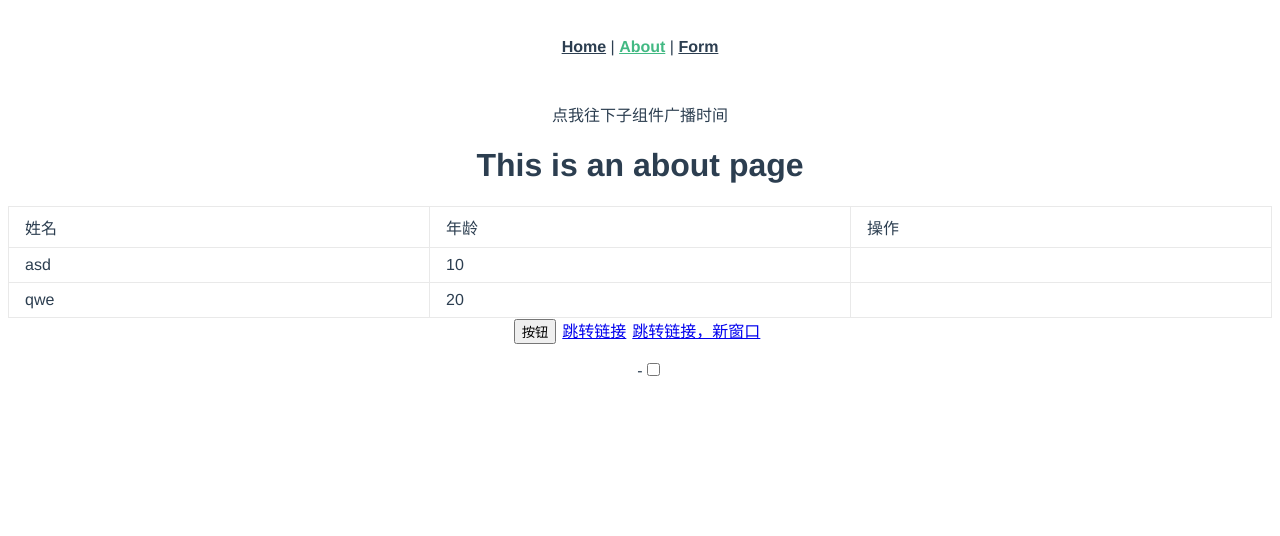
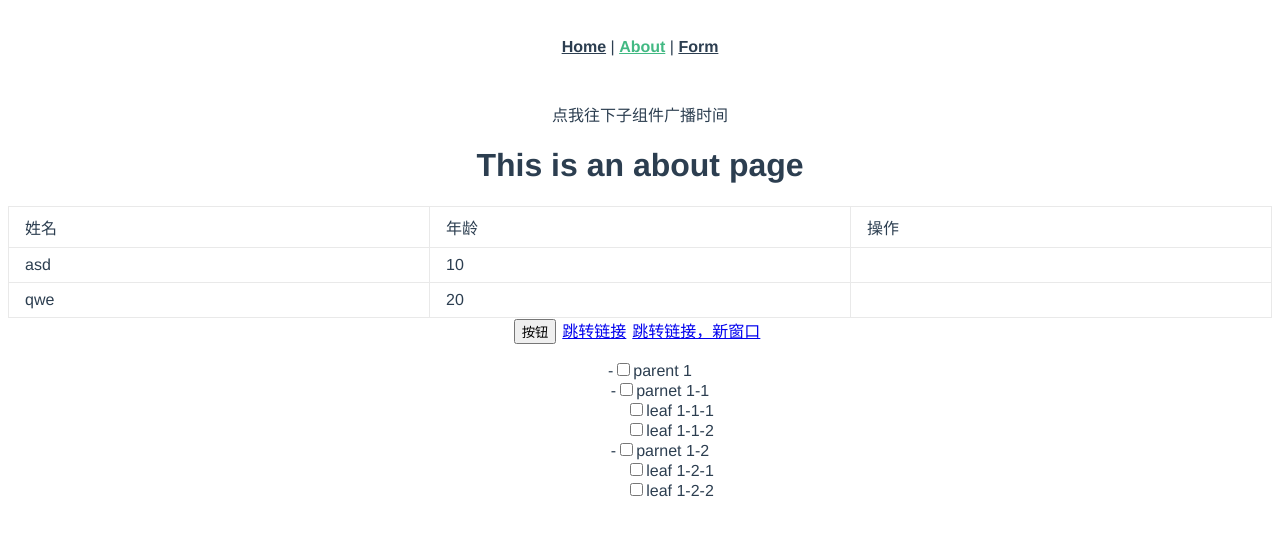
Before and after one commit to Sellenite/Vue-CLI3-practice, a Vue app: page /about in a window 1280 px wide. Shown: the top 536 px of the page. Built offline with nearby package versions, Linux system fonts and the light colour scheme.

Commit message:
update tree

```diff
--- a/src/components/checkbox/checkbox.vue
+++ b/src/components/checkbox/checkbox.vue
@@ -56,7 +56,6 @@
         },
         mounted () {
             this.parent = findComponentUpward(this, 'iCheckboxGroup');
-            console.log(this.parent)
 
             if (this.parent) {
                 this.group = true;
--- a/src/components/tree/node.vue
+++ b/src/components/tree/node.vue
@@ -7,14 +7,19 @@
         </span>
         <y-checkbox v-if="showCheckbox" :value="data.checked" @input="handleCheck">
         </y-checkbox>
+        <span>{{ data.title }}</span>
+        <!-- 组件的递归开始 -->
+        <tree-node v-if="data.expand" v-for="(item, index) in data.children" :key="index"
+                   :data="item" :show-checkbox="showCheckbox"></tree-node>
     </li>
 </ul>
 </template>
 
 <script>
+import { findComponentUpward } from '../../utils/assist.js';
 import yCheckbox from '../../components/checkbox/checkbox.vue';
 export default {
-    name: 'TreeNode',
+    name: 'treeNode',
     components: { yCheckbox },
     props: {
         data: {
@@ -26,12 +31,42 @@ export default {
             default: false
         }
     },
+    data() {
+        return {
+            tree: findComponentUpward(this, 'y-tree')
+        }
+    },
+    watch: {
+        'data.children': {
+            handler(data) {
+                if (data) {
+                    const checkAll = data.every((item) => {
+                        return item.checked;
+                    });
+                    this.$set(this.data, 'checked', checkAll);
+                }
+            },
+            deep: true
+        }
+    },
     methods: {
         handleExpand() {
-
+            this.$set(this.data, 'expand', !this.data.expand);
+            if (this.tree) {
+                this.tree.emitEvent('on-toggle-expand', this.data);
+            }
         },
-        handleCheck() {
-
+        handleCheck(checked) {
+            this.updateTreeDown(this.data, checked);
+        },
+        updateTreeDown(data, checked) {
+            this.$set(data, 'checked', checked);
+            if (data.children && data.children.length) {
+                data.children.forEach((item) => {
+                    // 递归赋值
+                    this.updateTreeDown(item, checked);
+                });
+            }
         }
     }
 }
--- a/src/components/tree/tree.vue
+++ b/src/components/tree/tree.vue
@@ -38,6 +38,9 @@ export default {
     methods: {
         rebuildData() {
             this.cloneData = deepCopy(this.data);
+        },
+        emitEvent(eventName, data) {
+            this.$emit(eventName, data, this.cloneData);
         }
     }
 };
```
